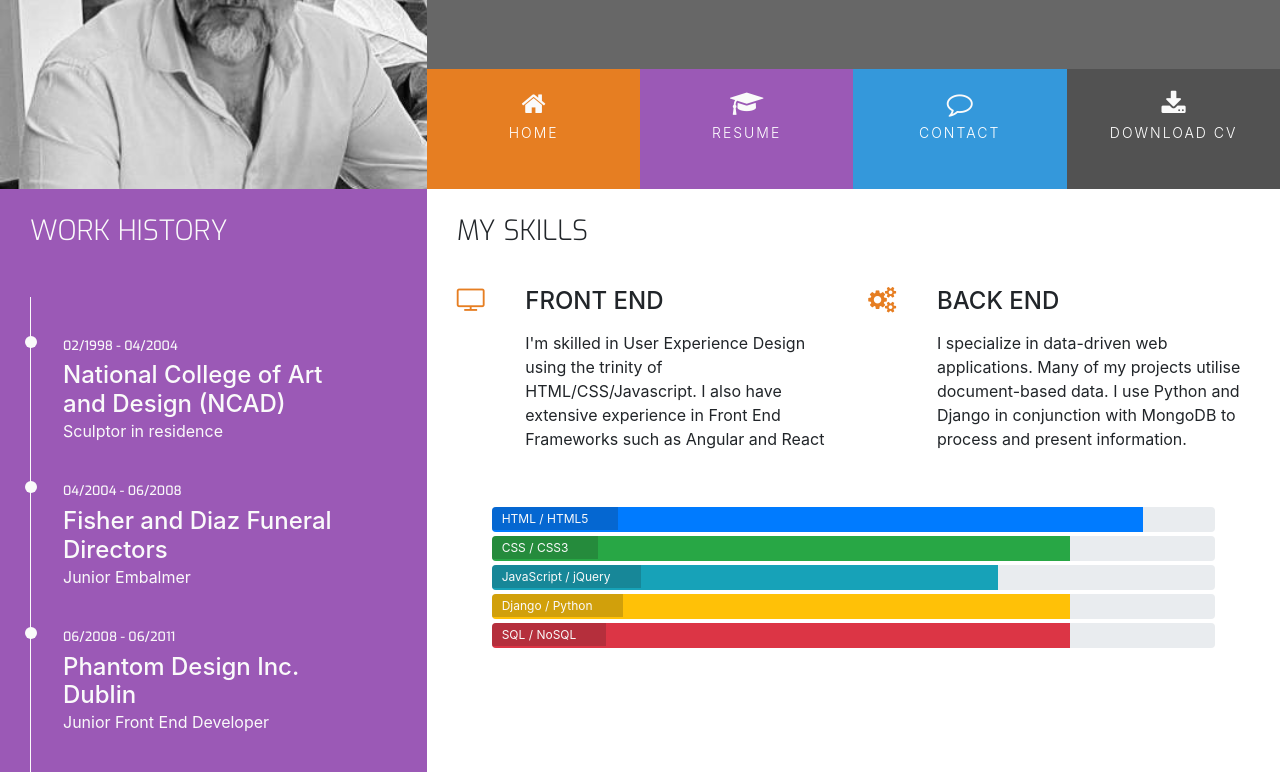
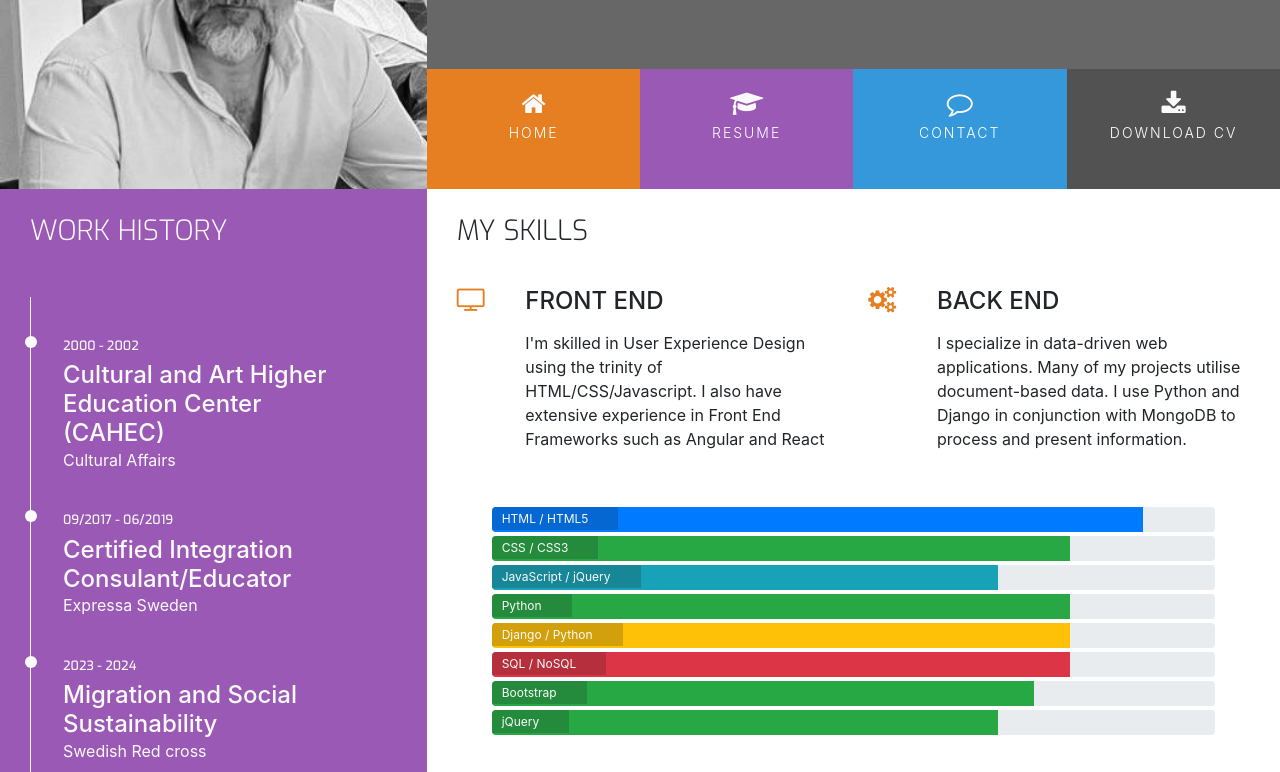
Before and after one commit to behzad17/Resume1, a plain HTML site: page resume.html in a window 1280 px wide. Shown: the part 180-952 px from the top of the page. Drawn offline with nearby package versions, Linux system fonts and the light colour scheme.

Commit message:
add some codes to resume file

```diff
--- a/resume.html
+++ b/resume.html
@@ -62,21 +62,21 @@
                     </div>
                 </div>
                 <div class="history-items">
-                    <div class="timeline-item" data-dates="02/1998 - 04/2004">
-                        <h4>National College of Art and Design (NCAD)</h4>
-                        <p>Sculptor in residence</p>
+                    <div class="timeline-item" data-dates="2000 - 2002">
+                        <h4>Cultural and Art Higher Education Center (CAHEC)</h4>
+                        <p>Cultural Affairs</p>
                     </div>
-                    <div class="timeline-item" data-dates="04/2004 - 06/2008">
-                        <h4>Fisher and Diaz Funeral Directors</h4>
-                        <p>Junior Embalmer</p>
+                    <div class="timeline-item" data-dates="09/2017 - 06/2019">
+                        <h4>Certified Integration Consulant/Educator</h4>
+                        <p>Expressa Sweden</p>
                     </div>
-                    <div class="timeline-item" data-dates="06/2008 - 06/2011">
-                        <h4>Phantom Design Inc. Dublin</h4>
-                        <p>Junior Front End Developer</p>
+                    <div class="timeline-item" data-dates="2023 - 2024">
+                        <h4>Migration and Social Sustainability</h4>
+                        <p>Swedish Red cross</p>
                     </div>
                     <div class="timeline-item" data-dates="06/2011 - Present">
-                        <h4>Hooli Inc. Silicon Valley</h4>
-                        <p>Full Stack Web Developer</p>
+                        <h4>Code Institute</h4>
+                        <p>Full Stack Software Development</p>
                     </div>
                 </div>
             </div>
@@ -141,6 +141,13 @@
                             <span class="progress-type">JavaScript / jQuery</span>
                         </div>
                         <div class="progress">
+                            <div class="progress-bar bg-success" role="progressbar" aria-valuenow="60" aria-valuemin="0"
+                                aria-valuemax="100" style="width:80%;">
+                                <span class="sr-only">60% complete</span>
+                            </div>
+                            <span class="progress-type">Python</span>
+                        </div>
+                        <div class="progress">
                             <div class="progress-bar bg-warning" role="progressbar" aria-valuenow="80" aria-valuemin="0"
                                 aria-valuemax="100" style="width:80%;">
                                 <span class="sr-only">80% complete</span>
@@ -153,6 +160,20 @@
                                 <span class="sr-only">80% complete</span>
                             </div>
                             <span class="progress-type">SQL / NoSQL</span>
+                        </div>
+                        <div class="progress">
+                            <div class="progress-bar bg-success" role="progressbar" aria-valuenow="75" aria-valuemin="0"
+                                aria-valuemax="100" style="width:75%;">
+                                <span class="sr-only">80% complete</span>
+                            </div>
+                            <span class="progress-type">Bootstrap</span>
+                        </div>
+                        <div class="progress">
+                            <div class="progress-bar bg-success" role="progressbar" aria-valuenow="70" aria-valuemin="0"
+                                aria-valuemax="100" style="width:70%;">
+                                <span class="sr-only">80% complete</span>
+                            </div>
+                            <span class="progress-type">jQuery</span>
                         </div>
                     </div>
                 </div>
```
